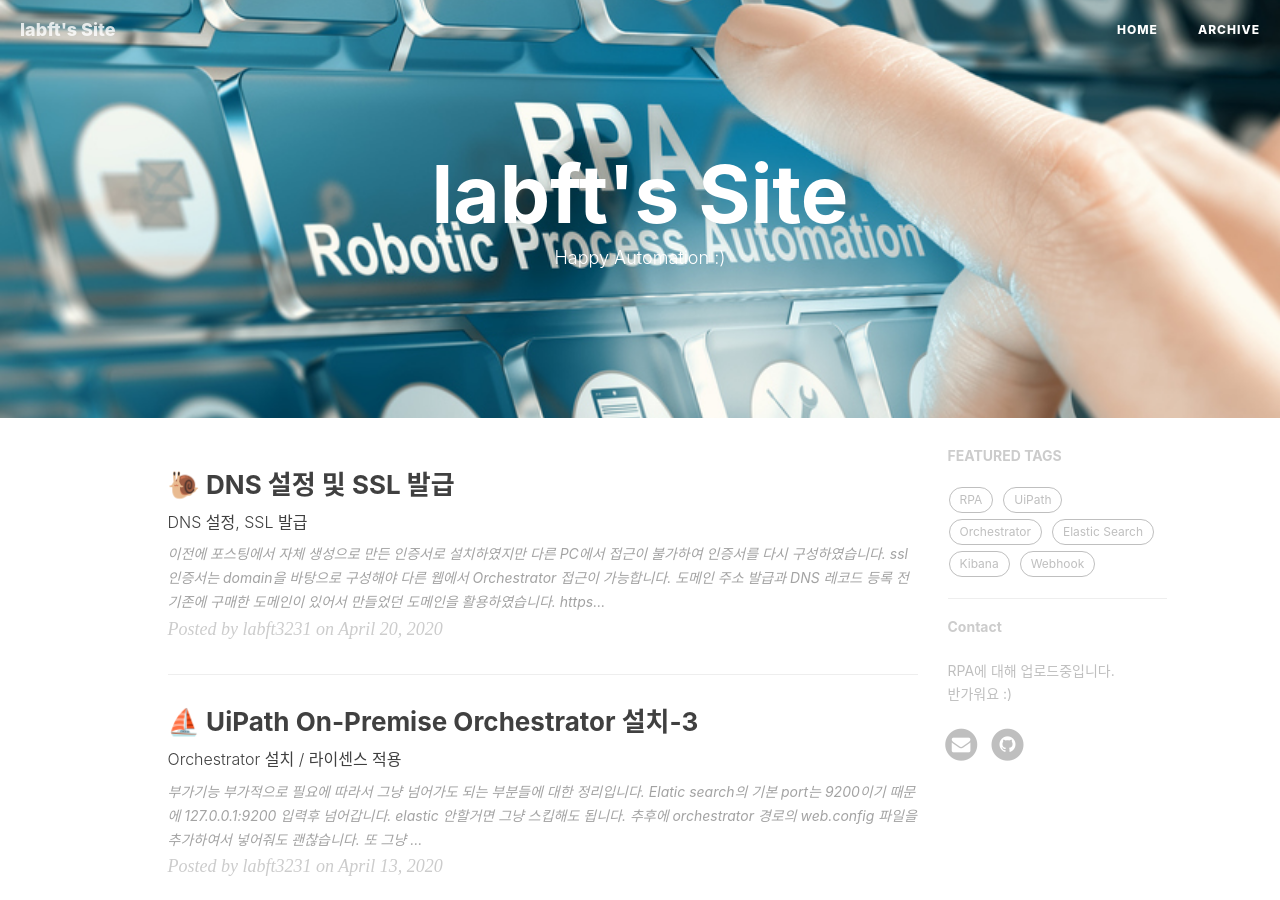
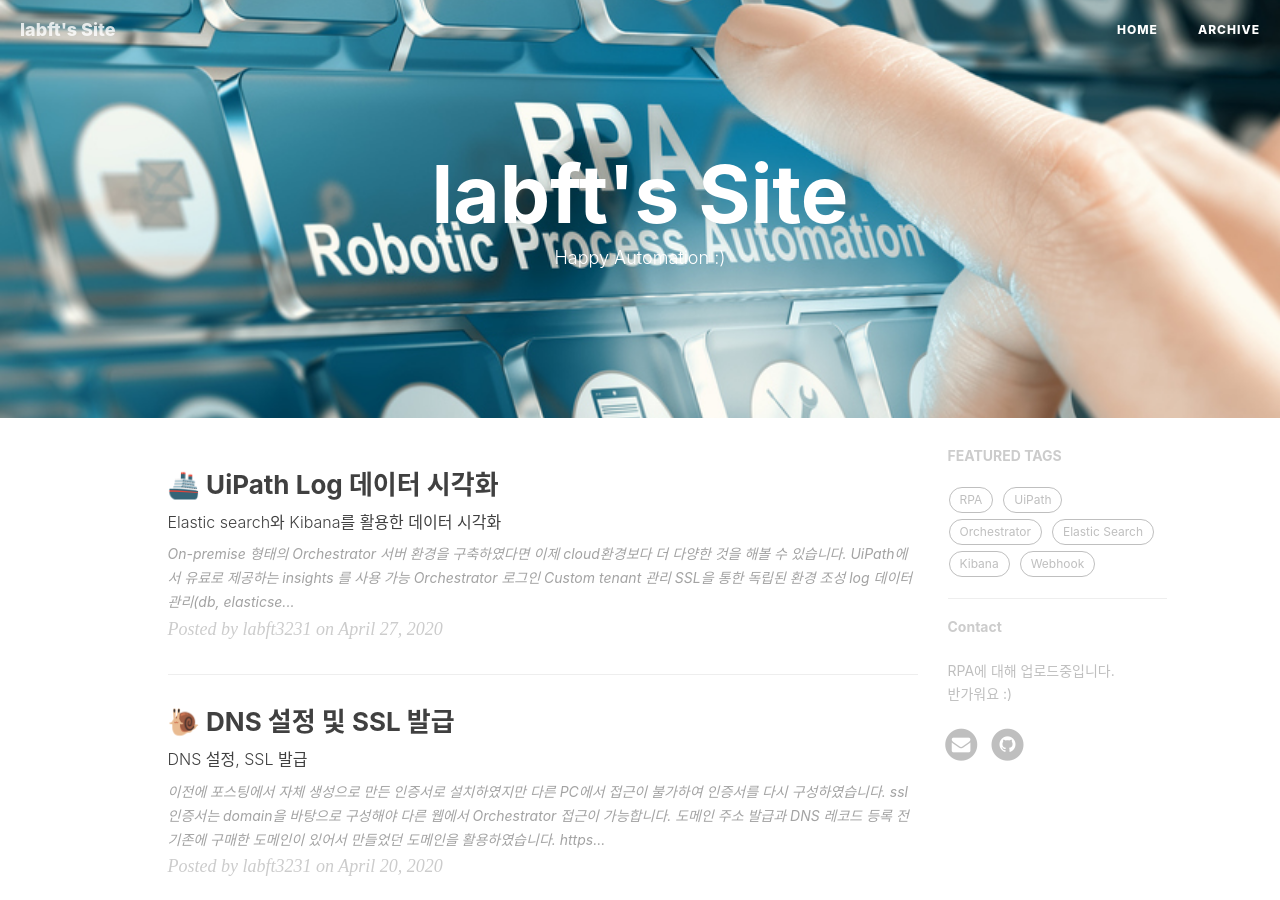
Before and after one commit to labft3231/labft3231.github.io, a Jekyll site: the page built from index.html, in a window 1280 px wide and 900 px high. Built offline with Jekyll 4.4.1, drawn with Linux system fonts in a browser that asks for light colours; nearby versions of some CDN libraries; the list of posts is cut into pages by our own code; comment, search, counter and statistics services are not loaded.

Commit message:
ADD: Post 추가

```diff
--- a/_config.yml
+++ b/_config.yml
@@ -73,7 +73,7 @@
 
 # Google Analytics
 ga_track_id: 'UA-166883809-1'            # Format: UA-xxxxxx-xx
-ga_domain: labft3231.github.me
+ga_domain: labft3231.github.io
 
 
 
--- a/_layouts/post.html
+++ b/_layouts/post.html
@@ -119,11 +119,8 @@
 
 
 {% if site.disqus_username %}
-<<<<<<< HEAD
+
 <!-- disqus  -->
-=======
-<!-- disqus 公共JS代码 start (一个网页只需插入一次) -->
->>>>>>> 98accc4f7ad7f9f962d9bbeeb71ac8338d62cfae
 <div id="disqus_thread"></div>
               <script>
 
--- a/_posts/2020-04-27-UiPath-logs-flow.markdown
+++ b/_posts/2020-04-27-UiPath-logs-flow.markdown
@@ -1,14 +1,14 @@
 ---
 layout: post
-title:  "🚢 UiPath 모니터링 Log분석에 대한 정리(LT 결과 입력)"
-subtitle: "Elastic search와 Kibana 설치"
+title:  "🚢 UiPath Log 데이터 시각화"
+subtitle: "Elastic search와 Kibana를 활용한 데이터 시각화"
 date:   2020-04-27 17:43:55 +0900
 categories: rpa update
 author: labft3231
 header-img: "public/image/title/orchestrator_background.png"
 hidden: false
 header-mask: true
-published : false
+published : true
 tags:
     # - RPA
     # - UiPath
@@ -18,5 +18,33 @@
     # - Elastic Search
 ---
 
+On-premise 형태의 Orchestrator 서버 환경을 구축하였다면 이제 cloud환경보다 더 다양한 것을 해볼 수 있습니다.
+- UiPath에서 유료로 제공하는 insights 를 사용 가능
+- Orchestrator 로그인 Custom
+- tenant 관리
+- SSL을 통한 독립된 환경 조성
+- log 데이터 관리(db, elasticsearch 등.)
 
-PPT 했던걸 참고해서 업로드하자.
+서버를 어떻게 운용하고 데이터를 얼마나 활용하는지에 따라 많은 것을 할 수 있을 것입니다.
+
+해당 포스팅에서는 UiPath 로그 데이터와 Metricbeat(server log) 수집 데이터에 대한 설명입니다.
+
+### 순서
+Orchestrator에서 log를 받으면 Orchestrator는 web.config 설정에 따라 로그를 전송.
+Orchestrator 설치 당시에 정보를 정확하게 기입하였다면 *DB*와 *Elastic search*로 데이터가 저장이 될 것입니다.
+> 혹시 데이터가 저장이 되지 않는다면 web.config 파일을 수정해줘야합니다.
+
+로그의 전송 순서는 아래와 같습니다.
+
+그림1
+
+### 특징
+그림 2
+
+
+
+### 결과
+
+그림 3
+
+Orchestrator 서버를 통해 받아온 log 데이터와 Meatric beat를 통해 받아온 데이터를 Kibana를 통해 시각적으로 표현한 화면입니다.
--- a/css/hux-blog.css
+++ b/css/hux-blog.css
@@ -1176,7 +1176,7 @@
 .post-preview > a > .post-title {
   font-size: 21px;
   line-height: 1.3;
-  margin-top: 30px;
+  margin-top: 35px;
   margin-bottom: 8px;
 }
 .post-preview > a > .post-subtitle {
@@ -1204,7 +1204,7 @@
 }
 @media only screen and (min-width: 768px) {
   .post-preview > a > .post-title {
-    font-size: 26px;
+    font-size: 30px;
     line-height: 1.3;
     margin-bottom: 10px;
   }
@@ -1561,7 +1561,7 @@
     margin-left: 20px;
   }
   .mini-post-list .post-preview > a > .post-title {
-    font-size: 18px;
+    font-size: 23px;
     line-height: 1.3;
   }
   .mini-post-list .post-preview > a > .post-subtitle {
```
Also changed, not shown: _posts/2020-04-17-Process-Mining.md (+1 -1 lines), public/posts/monitoring1.JPG (added), public/posts/monitoring2.JPG (added), public/posts/monitoring3.JPG (added).
